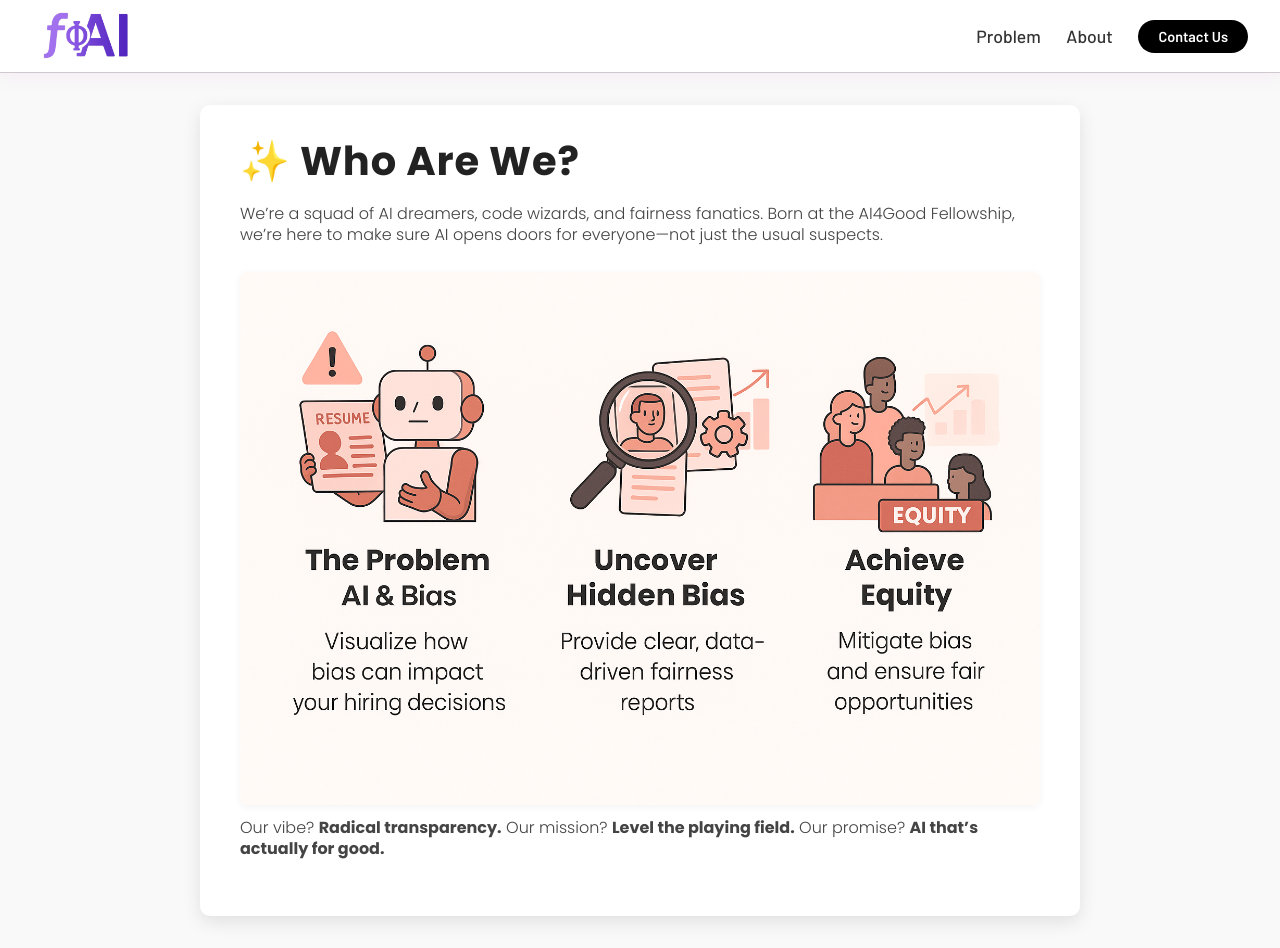
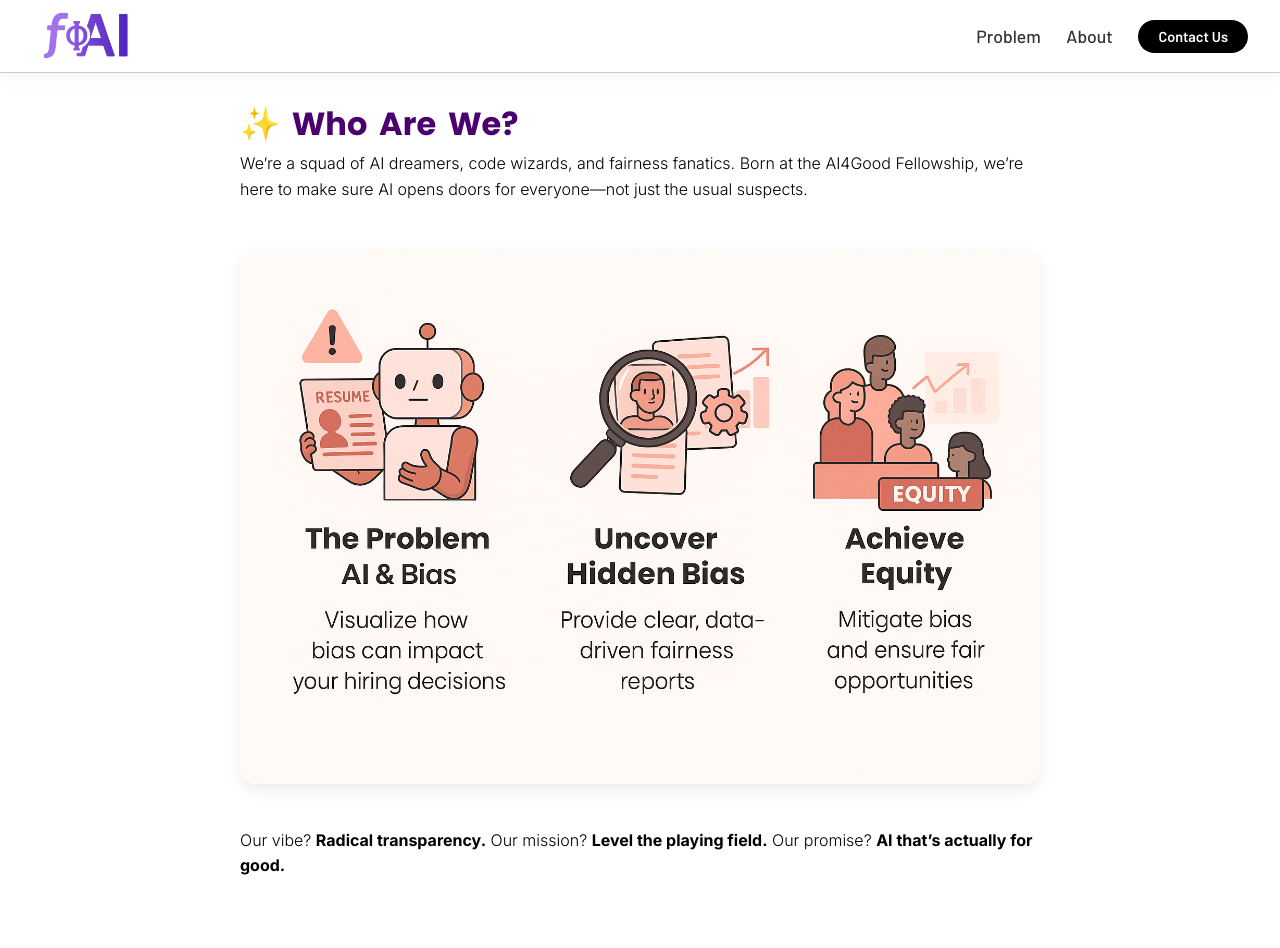
Before and after one commit to imancheema/fAI, a React (Create React App) app in the folder frontend/: page /about in a window 1280 px wide. After the commit the page ends 927 px from the top, so only its background shows below. Built offline with nearby package versions, Linux system fonts and the light colour scheme.

Commit message:
Fixes Problem page contents + styling

```diff
--- a/frontend/src/screens/ProblemPage.css
+++ b/frontend/src/screens/ProblemPage.css
@@ -1,44 +1,99 @@
 .page-wrapper {
-  display: flex;
-  justify-content: center;
-  align-items: center;
-  min-height: 100vh;
   padding: 2rem;
-  background-color: #f9f9f9;
-  box-sizing: border-box;
+  font-family: "Inter", sans-serif;
+  background: white;
 }
 
 .content-container {
   max-width: 800px;
-  width: 100%;
-  background: #ffffff;
-  padding: 2rem 2.5rem;
-  border-radius: 10px;
-  box-shadow: 0 6px 18px rgba(0, 0, 0, 0.1);
+  margin: 0 auto;
 }
 
 .problem-title {
-  font-size: 2.5rem;
-  margin-bottom: 1.2rem;
+  font-size: 2rem;
   font-weight: 700;
-  color: #222222;
-  line-height: 1.2;
-  letter-spacing: 0.02em;
+  margin-bottom: 0.25rem;
+  color: #4b006e;
+  word-spacing: 5px;
+  line-height: 38px;
+}
+
+.image-caption {
+  font-style: italic;
+  font-size: 1.4rem;
+}
+.content-image {
+  width: 100%;
+  border-radius: 1rem;
+  margin: 2rem 0;
+  box-shadow: 0 6px 16px rgba(0, 0, 0, 0.08);
+}
+
+.section-heading {
+  font-size: 1.4rem;
+  margin-top: 2rem;
+  font-weight: 600;
+  color: var(--primary-color);
 }
 
 .body-text {
-  font-family: "Poppins", sans-serif;
   font-size: 1rem;
-  line-height: 1.3;
-  color: #444444;
+  line-height: 1.6;
+  margin-bottom: 1rem;
+  color: black;
+}
+
+.custom-list {
+  padding-left: 1.2rem;
+  margin-bottom: 1rem;
+}
+
+.custom-list li {
+  margin-bottom: 0.5rem;
+}
+
+.quote-box {
+  background: #f3f1ff;
+  border-left: 4px solid #9e7fff;
+  padding: 1rem;
+  margin-top: 2rem;
+  font-style: italic;
+  border-radius: 6px;
+  color: #333;
+}
+.problem-list {
+  padding-left: 1.5rem;
+  margin-top: -0.5rem;
   margin-bottom: 1.5rem;
 }
 
-.content-image {
-  max-width: 100%;
+.problem-list li {
+  margin-bottom: 0.75rem;
+  list-style: disc;
+}
+
+.quote {
+  margin-top: 3rem;
+  font-style: italic;
+  color: #5a007c;
+  background: #f4e9ff;
+  padding: 1.25rem;
+  border-left: 4px solid #9e6dc2;
+  border-radius: 0.5rem;
+}
+
+.quote-author {
+  display: block;
+  margin-top: 0.75rem;
+  font-weight: 600;
+}
+
+.problem-image {
+  display: block; /* makes the img a block element */
+  margin: 1rem auto 0; /* top margin 1rem, horizontal margins auto (centers), bottom 0 */
+  width: 100%;
+  max-width: 600px;
   height: auto;
-  margin: 0.1em 0;
   border-radius: 8px;
-  box-shadow: 0 2px 8px rgba(0, 0, 0, 0.05);
-  transition: transform 0.3s ease;
+  box-shadow: 0 4px 8px rgba(0, 0, 0, 0.1);
 }
--- a/frontend/src/screens/ProblemPage.tsx
+++ b/frontend/src/screens/ProblemPage.tsx
@@ -1,30 +1,100 @@
 import React from "react";
-import biasImg from "../assets/bias-example.png";
 import "./ProblemPage.css";
-
-const ProblemPage = () => (
+import biasImg from "../assets/bias-example.png"; // optional if you still want to include this image
+import Problem from "../assets/problem.png";
+const ProblemPage = () => {
+  return (
     <div className="page-wrapper">
       <div className="content-container">
-      <h1 className="problem-title">🚨 The Problem with AI Hiring Tools</h1>
+        <h1 className="problem-title">
+          Tackling Bias in Resume Screening: Building a Fairer Hiring Future
+        </h1>
+        <p className="image-caption">
+          A stack of resumes overlaid with algorithmic patterns.
+        </p>
+
         <p className="body-text">
-        Many companies use AI to screen resumes and determine which candidates
-        advance in the hiring process. However, these AI tools can have gender
-        bias, unintentionally favoring or disadvantaging candidates based on
-        gender rather than their skills and qualifications.
+          AI is widely used to screen resumes, but biased training data or model
+          design can lead to unfair outcomes for underrepresented groups. Our
+          goal is to uncover these hidden biases and help organizations build
+          ethical, transparent, and fair hiring tools.
+        </p>
+        <img
+          src={Problem}
+          alt="Example of bias in resume screening"
+          className="problem-image"
+        />
+
+        <h2 className="section-heading">What is the problem?</h2>
+        <p className="body-text">
+          Automated resume screening tools aim to streamline hiring, but many
+          adopt biases from the data they’re trained on.
         </p>
         <p className="body-text">
-        This bias comes from the data the AI was trained on, which often
-        reflects past unfair hiring practices. Without checks, these models can
-        keep repeating the same mistakes.
+          In 2018, Amazon abandoned its AI recruiting tool after it penalized
+          resumes with terms like 'women’s' or from all-women’s colleges — a
+          result of training on male-dominated hiring data. These tools often
+          operate with little transparency, raising key questions: Who gets
+          excluded? Who gets advanced? And why?"
         </p>
-      <img src={biasImg} alt="Bias illustration" className="content-image" />
+
+        <h2 className="section-heading">Why does it matter?</h2>
         <p className="body-text">
-        That is why we are building fAI. It is a web app that lets companies
-        upload their AI hiring models so we can test them for bias and fairness
-        before they use them in real life.
+          Biased AI in hiring reinforces inequality and excludes qualified
+          candidates. This harms individuals and impacts diversity, innovation,
+          and reputation. As automation grows, fairness is crucial for trust and
+          competitiveness.
         </p>
+
+        <h2 className="section-heading">How do we help?</h2>
+        <p className="body-text">
+          We help you audit, debias, and evaluate your resume screening models
+          using advanced fairness metrics and adversarial techniques. Our
+          platform:
+        </p>
+        <ul className="custom-list">
+          <li>Detects hidden biases</li>
+          <li>Provides clear fairness scores</li>
+          <li>
+            Guides you on mitigation options, from automated fixes to expert
+            support
+          </li>
+        </ul>
+        <p className="body-text">
+          Whether new or experienced with AI hiring, we make improving your
+          models simple.
+        </p>
+
+        <h2 className="section-heading">Who should get involved?</h2>
+        <p className="body-text">We work with:</p>
+        <ul className="custom-list">
+          <li>Startups building AI recruitment tools</li>
+          <li>Enterprises seeking fairness audits</li>
+          <li>HR teams looking to embed equity into their processes</li>
+          <li>Researchers and policymakers exploring bias in hiring tech</li>
+        </ul>
+        <p className="body-text">
+          You don’t need to be an AI expert — just someone who believes in fair
+          opportunity.
+        </p>
+
+        <h2 className="section-heading">How can you support this work?</h2>
+        <p className="body-text">
+          If you’d like to collaborate, contribute research, or bring fairness
+          to your organization’s hiring tools, feel free to contact us!
+        </p>
+
+        <blockquote className="quote-box">
+          <p>
+            “AI should support opportunity, not limit it. We’re here to make
+            sure the technology works for everyone — not just those who trained
+            it.”
+          </p>
+          <cite>— The fAI Team</cite>
+        </blockquote>
       </div>
     </div>
   );
+};
 
 export default ProblemPage;
```
Also changed, not shown: 1 other file (tests, documents, lock files or other folders). Lines whose indentation alone changed are shown as unchanged.
